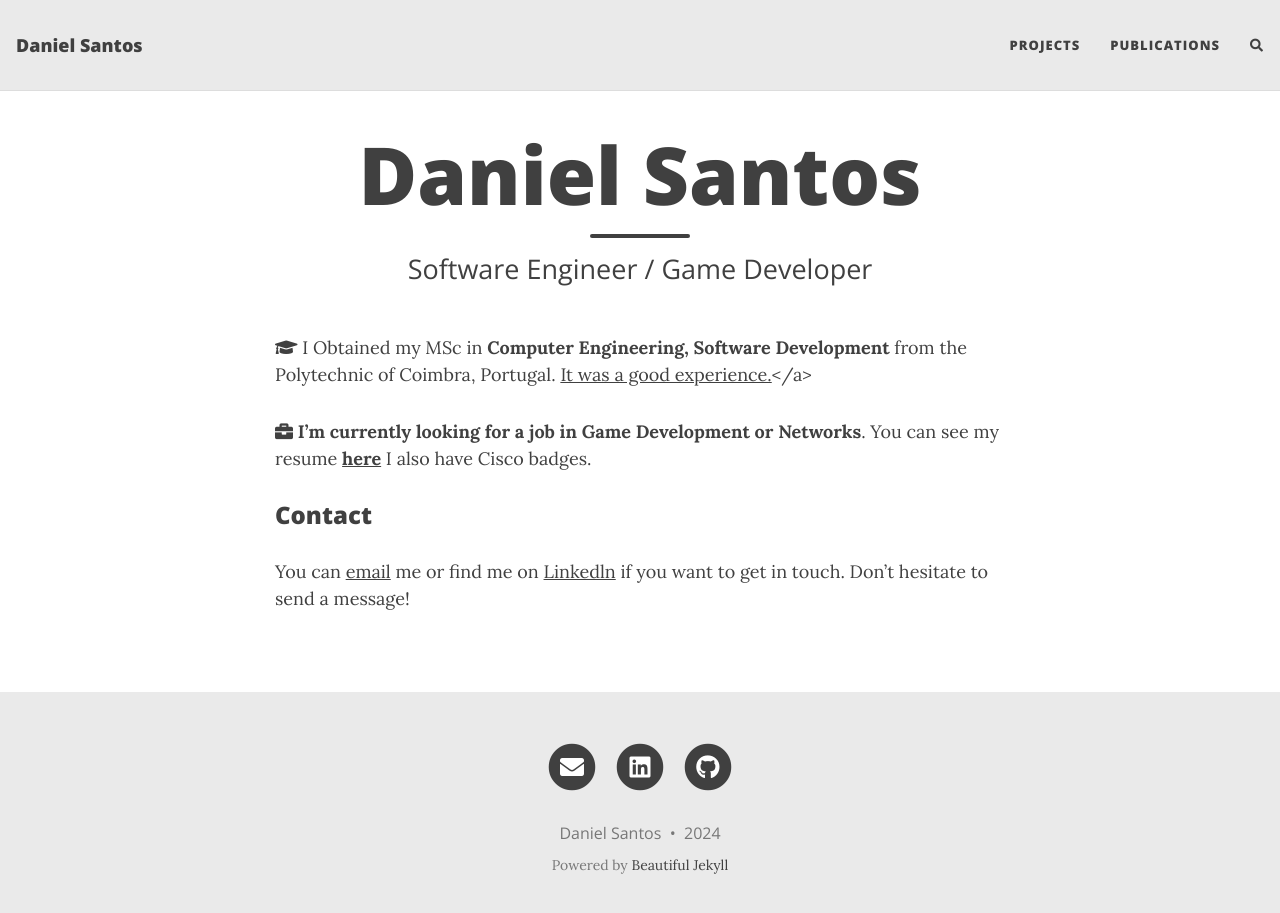
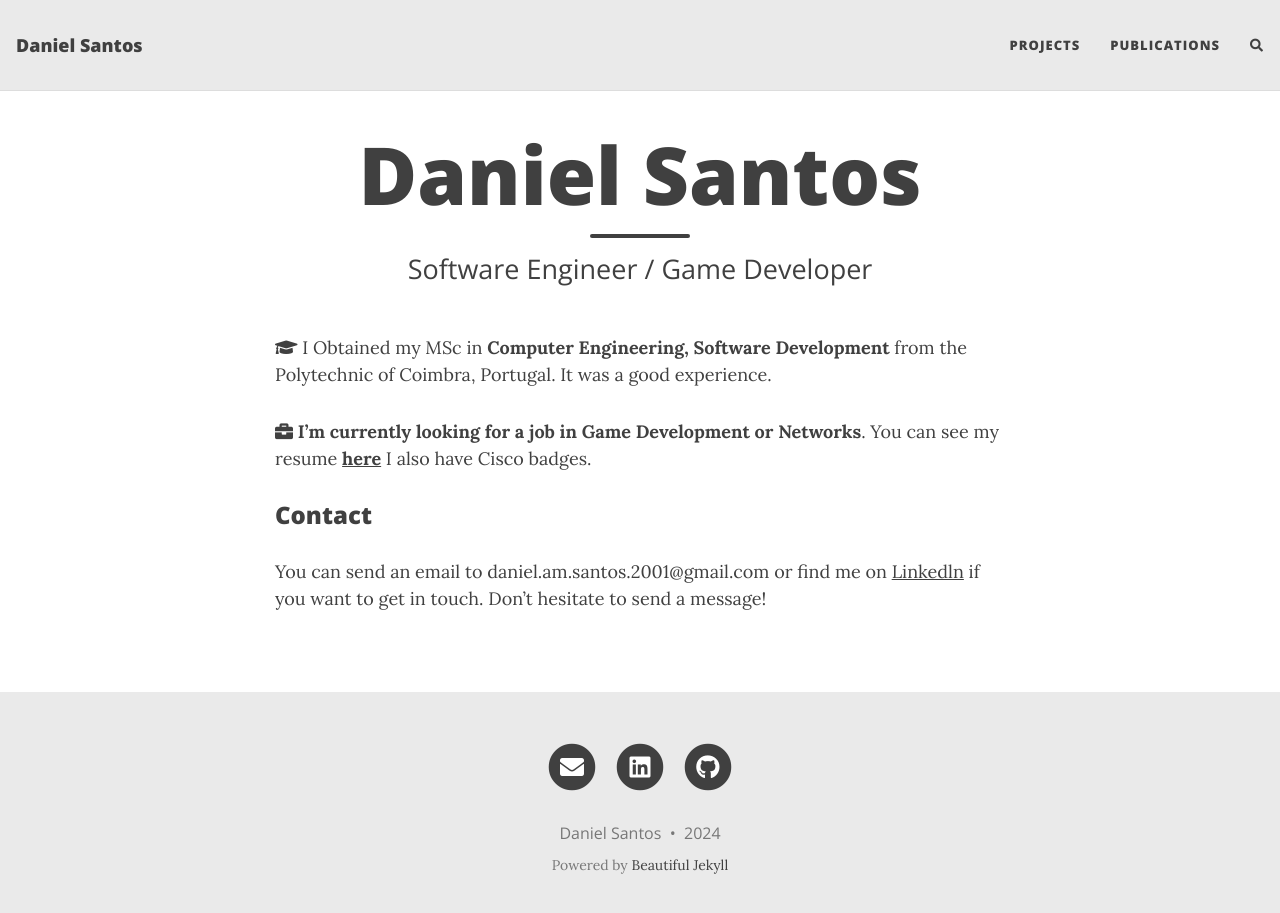
Before and after one commit to DanielSantos2001/DanielSantos2001.github.io, a Jekyll site: the page built from index.md, in a window 1280 px wide and 926 px high. Shown: the top 913 px of the window. Built offline with Jekyll 4.4.1, drawn with Linux system fonts in a browser that asks for light colours; nearby versions of some CDN libraries; comment, search, counter and statistics services are not loaded.

Commit message:
v0.5.6
Created two more pages

```diff
--- a/index.md
+++ b/index.md
@@ -6,11 +6,11 @@ subtitle: Software Engineer / Game Developer
 
 <span class="fa fa-graduation-cap about-icon">
 </span>
-I Obtained my MSc in **Computer Engineering, Software Development** from the Polytechnic of Coimbra, Portugal. <ins>It was a good experience.</ins></a>
+I Obtained my MSc in **Computer Engineering, Software Development** from the Polytechnic of Coimbra, Portugal. It was a good experience.
 
 <span class="fa fa-briefcase about-icon">
 </span>
 **I'm currently looking for a job in Game Development or Networks**. You can see my resume **<a href="https://DanielSantos2001.github.io" style="color: inherit;"><ins>here</ins></a>** I also have Cisco badges.
 
 ### Contact
-You can <a href="mailto:daniel.am.santos.2001@gmail.com?subject=Hello from DanielSantos2001.github.io" style="color: inherit;"><ins>email</ins></a> me or find me on <a href="https://www.linkedin.com/in/daniel-am-santos/" style="color: inherit;"><ins>Linkedln</ins></a> if you want to get in touch. Don't hesitate to send a message!
+You can send an email to daniel.am.santos.2001@gmail.com or find me on <a href="https://www.linkedin.com/in/daniel-am-santos/" style="color: inherit;"><ins>Linkedln</ins></a> if you want to get in touch. Don't hesitate to send a message!
```
Also changed, not shown: projects.md (added, +5 -0 lines), publications.md (added, +5 -0 lines).
